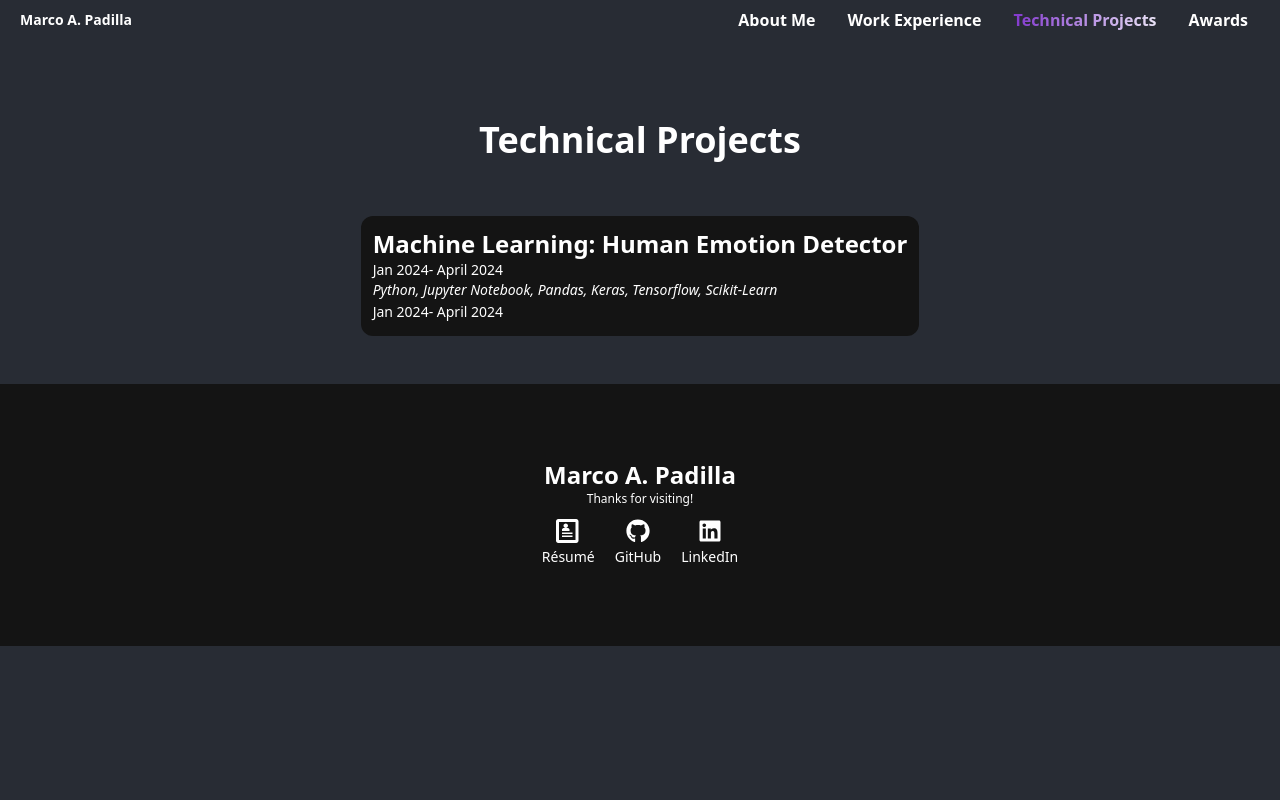
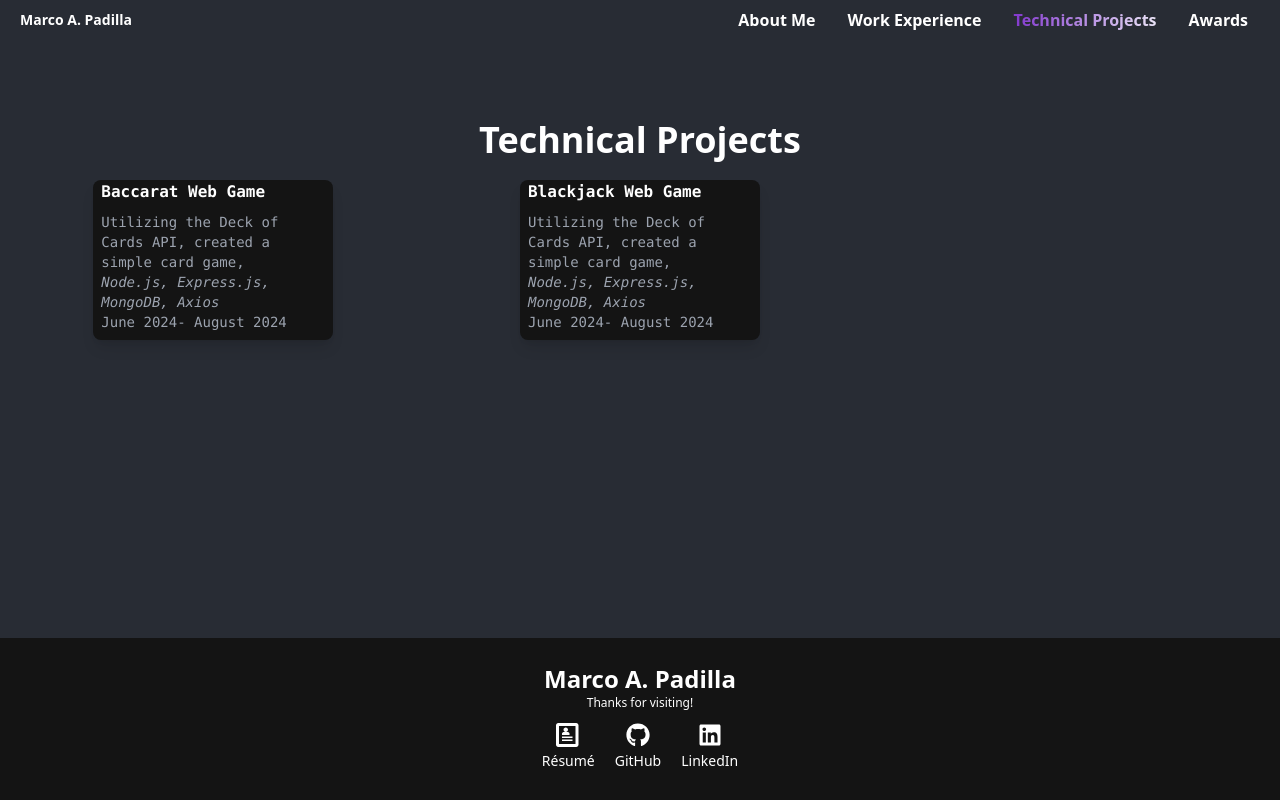
Before and after one commit to m-padilla/myPortfolio, a React (Create React App) app: page /projects in a window 1280 px wide. Built offline with nearby package versions, Linux system fonts and the light colour scheme.

Commit message:
implemented the slider on the Modal component. the slider component still need more work for better user experience.

```diff
--- a/src/Components/Details/DisplayDetailsCard.jsx
+++ b/src/Components/Details/DisplayDetailsCard.jsx
@@ -3,36 +3,28 @@ function DisplayDetailsCard({ details }) {
 
 
   return (
-    <div className='mt-14 flex'>
+    <div className='bg-secondary shadow-lg w-60 mx-auto my-5 max-h-fit rounded-lg '>
 
-      {details.map(i => (
-        <div className='w-max max-h-min mx-auto p-3 mb-12 rounded-xl bg-secondary font-sans'>
+          {details.image ? <img src={details.image} className='rounded-t-xl w-[320px] ' alt={details.imageAlt} /> : null}
 
-          {i.image ? <img src={i.image} className='h-[150px] rounded-md' alt={i.imageAlt} /> : null}
+          {/* Heading/ Name of j */}
+          <h3 className='font-bold mt-3 pl-2 text-white'>{details.name} </h3>
 
-          <a
-            href={i.link}
-            className='font-bold text-2xl transition-all duration-[0.2s] ease-in-out delay-0 transition-normal'
-            target='_blank'
-            rel='noopener noreferrer'
-          >
-            {i.name}
-          </a>
+          {/* text of the details */}
+          <div className="text-gray-400 text-sm p-2">
+          {details.description ? <p >{details.description}</p> : null}
 
-          {i.description ?  <p className='text-sm'>{i.description}</p> : null }
+          {details.technologies ? <p className='italic pr-4'>{details.technologies}</p> : null}
+          {details.institution ? <p className='italic pr-4' >{details.institution}</p> : null}
+          {
+            Array.isArray(details.dates) && details.dates.length > 1
+            ? details.dates.map((d) =>
+              <div className="flex" >
+            <div className="pr-2" >•</div>
+            <p>{d}</p>
+            </div>) : <p>{details.date}</p>}
 
-          {i.technologies ? <p className='text-sm italic text-nowrap'>{i.technologies}</p> : null}
-          {i.institution ? <p className='text-sm italic text-nowrap'>{i.intitution}</p> : null}
-
-          {
-            Array.isArray(i.dates) && i.dates.length > 1
-              ? i.dates.map((d) =>
-                <div className=" flex">
-                  <div className="pr-2 text-3xl  align-top leading-6 ">•</div>
-                  <p className='leading-6 text-sm p-0 m-0 text-nowrap'>{d}</p>
-                </div>) : <p className='leading-6 text-sm p-0 m-0 text-nowrap'>{i.date}</p>}
-        </div>
-      ))}
+          </div>
 
     </div>
   );
--- a/src/Components/Details/Modal.jsx
+++ b/src/Components/Details/Modal.jsx
@@ -8,7 +8,7 @@ export default function Modal({ show, onClose, children }) {
 
   return (
     <div className="fixed inset-0 bg-black bg-opacity-50 flex items-center justify-center z-50">
-      <div className="bg-white rounded-lg shadow-lg max-w-3xl relative flex justify-end">
+      <div className="bg-white rounded-lg shadow-lg relative w-full max-w-3xl min-h-3xl  flex justify-end">
         <span
           onClick={onClose}
           className="absolute right-3 top-2 hover:text-sky-400 text-gray-500 text-3xl font-bold hover:cursor-pointer z-50 "
@@ -16,7 +16,7 @@ export default function Modal({ show, onClose, children }) {
           <IoIosCloseCircleOutline />
         </span>
 
-        <div className="text-black pl-3 py-3">
+        <div className="text-black pl-3 py-3 w-full">
 
           {children}
 
--- a/src/Components/Footer/Footer.jsx
+++ b/src/Components/Footer/Footer.jsx
@@ -3,9 +3,9 @@ import ShowSocials from '../../Components/Details/Socials';
 
 function Footer() {
   return (
-    <div className='font-sans'>
+    <div className='font-sans fixed bottom-0 w-full'>
 
-      <div className='py-[75px] text-center bg-secondary'>
+      <div className='py-[25px] text-center bg-secondary'>
 
         <div className='text-white transition-all delay-0 duration-[0.2s] ease-in m-0 transition-normal text-2xl inline-block'>
           <b>Marco A. Padilla</b>
--- a/src/Components/Header/TopNaviBar.jsx
+++ b/src/Components/Header/TopNaviBar.jsx
@@ -40,7 +40,7 @@ function ShowMenuLinks() {
 function TopNaviBar() {
   return (
     <>
-      <nav className='flex justify-between items-center bg-primary px-4'>
+      <nav className='flex justify-between items-center bg-primary px-4 sh'>
         <p className="text-sm m-1 font-bold text-white">Marco A. Padilla</p>
         <ShowMenuLinks />
       </nav>
--- a/src/Components/Pages/Awards/Awards.js
+++ /dev/null
@@ -1,53 +0,0 @@
-import SectionHeading from '../SectionHeading.js';
-import DisplayDetailsCard from '../../Details/DisplayDetailsCard.jsx';
-import Service_Lapel_Pin from '../../../assests/Service_Lapel_Pin.jpg'
-import Deans_Honor_List from '../../../assests/Deans_Honor_List.jpg'
-import Footer from '../../Footer/Footer.jsx';
-
-const awards = [
-  {
-    name:'Cum Laude',
-    description:'Baccalaureate Honors',
-    technologies: 'California State University Los Angeles',
-    date: 'May 2025',
-    image: 'https://ung.edu/commencement/_uploads/images/cum-laude.jpg',
-    imageAlt: 'Golden Honor Cords: Cum Laude'
-  },
-  {
-    name:'Full Time Dean\'s Honor List',
-    description:'Academic Honors',
-    technologies: 'Los Angeles Southwest College',
-    dates:[
-      'Fall 2015',
-      'Spring 2016'
-    ],
-    image: Deans_Honor_List,
-    imageAlt: 'Certificate for the Dean\'s Honor List'
-  },
-  {
-    name:'Community Service',
-    description:'Award for Contribution of Volunteer work.',
-    technologies: 'John C. Fremont High School',
-    date:'May 2012',
-    image: Service_Lapel_Pin,
-    imageAlt: 'bronze Lapel Pin with the word Service written on it.'
-  },
-];
-
-function Awards() {
-  return (
-    <div className='pt-20 bg-primary font-mono'>
-
-      <div className='text-white'>
-
-        <SectionHeading text='Awards / Honors'  syling='text-white text-4xl' />
-        <DisplayDetailsCard details={ awards }/>
-        <Footer/>
-      </div>
-
-    </div>
-  )
-}
-
-
-export default Awards;
--- /dev/null
+++ b/src/Components/Pages/Awards/Awards.jsx
@@ -0,0 +1,60 @@
+import SectionHeading from '../SectionHeading.js';
+import DisplayDetailsCard from '../../Details/DisplayDetailsCard.jsx';
+import Service_Lapel_Pin from '../../../assests/Service_Lapel_Pin.jpg'
+import Deans_Honor_List from '../../../assests/Deans_Honor_List.jpg'
+import Footer from '../../Footer/Footer.jsx';
+
+const awards = [
+  {
+    name: 'Cum Laude',
+    description: 'Baccalaureate Honors',
+    institution: 'California State University Los Angeles',
+    date: 'May 2025',
+    image: 'https://ung.edu/commencement/_uploads/images/cum-laude.jpg',
+    imageAlt: 'Golden Honor Cords: Cum Laude'
+  },
+  {
+    name: 'Full Time Dean\'s Honor List',
+    description: 'Academic Honors',
+    institution: 'Los Angeles Southwest College',
+    dates: [
+      'Fall 2015',
+      'Spring 2016'
+    ],
+    image: Deans_Honor_List,
+    imageAlt: 'Certificate for the Dean\'s Honor List'
+  },
+  {
+    name: 'Community Service',
+    description: 'Award for Contribution of Volunteer work.',
+    institution: 'John C. Fremont High School',
+    date: 'May 2012',
+    image: Service_Lapel_Pin,
+    imageAlt: 'bronze Lapel Pin with the word Service written on it.'
+  },
+];
+
+
+function Awards() {
+  return (
+    <div className='pt-20 bg-primary font-mono '>
+      <SectionHeading text='Awards / Honors' syling='text-white text-4xl' />
+
+      <div className='grid sm:grid-cols-1 md:grid-cols-2 lg:grid-cols-3 h-fit'>
+
+        {awards.map((award, index) => (
+          <DisplayDetailsCard key={index} details={award}/>
+        ))}
+
+      </div>
+
+      <div className='fixed bottom-0 w-full'>
+        <Footer />
+      </div>
+
+    </div>
+  )
+}
+
+
+export default Awards;
--- a/src/Components/Pages/Projects/Projects.jsx
+++ b/src/Components/Pages/Projects/Projects.jsx
@@ -1,3 +1,7 @@
+import { useState } from 'react';
+import Modal from '../../Details/Modal';
+import Slider from '../../Details/Slider';
+
 import SectionHeading from '../SectionHeading';
 import DisplayDetailsCard from '../../../Components/Details/DisplayDetailsCard';
 import Footer from '../../Footer/Footer';
@@ -5,28 +9,84 @@ import Footer from '../../Footer/Footer';
 
 const projects = [
   {
-    name:'Machine Learning: Human Emotion Detector',
-    description:'Jan 2024- April 2024',
-    technologies:'Python, Jupyter Notebook, Pandas, Keras, Tensorflow, Scikit-Learn',
-    date:'Jan 2024- April 2024',
-    content:[
-      'Trained various machine learning and deep learning models, including SVM, ANN, and CNN, to predict human emotions from grayscale images, achieving accurate emotion classification through image analysis.',
-      'Preprocessed a dataset of 37,000+ human emotion images taken from Kaggle, utilized Pandas, Keras, and NumPy to optimize them as training data for machine learning models, achieving an average prediction accuracy of 60%.'
-    ],
+    name: 'Baccarat Web Game',
+    description: "Utilizing the Deck of Cards API, created a simple card game,",
+    technologies: 'Node.js, Express.js, MongoDB, Axios',
+    date: 'June 2024- August 2024',
+    details: [
+      {
+        taskName: "Add Placeholder to Singleline textbox.",
+        image: 'https://www.skycitycasino.com/blog/wp-content/uploads/2020/02/SkyCity-Blog-Baccarat-1280x800.jpg',
+        description: "allow the user to create custom placeholders in single line textbox.",
+
+      },
+      {
+        taskName: "Node.js implemetation.",
+        image: 'https://officialgamerules.org/wp-content/uploads/2025/02/image-367.jpeg',
+        description: "allow the user to select Player or Banker.",
+
+      },
+    ]
+  },
+  {
+    name: 'Blackjack Web Game',
+    description: "Utilizing the Deck of Cards API, created a simple card game,",
+    technologies: 'Node.js, Express.js, MongoDB, Axios',
+    date: 'June 2024- August 2024',
+    details: [
+      {
+        taskName: "Add Placeholder to Singleline textbox.",
+        image: 'https://www.liveabout.com/thmb/pIJPZ5JF44uhPPlaxxGUT-ZO1Do=/750x0/filters:no_upscale():max_bytes(150000):strip_icc()/GettyImages-917034570-5ad2aea3642dca003605302b.jpg',
+        description: "Refactored an existing component in order to allow the user to create custom placeholders in single line textbox.",
+
+      },
+    ]
   },
 ];
 
+
 function Projects() {
+
+  const [showModal, setShowModal] = useState(false);
+
+  const [selectedProject, setSelectedProject] = useState(null);
+
+  const openModal = (project) => {
+    setSelectedProject(project);
+    setShowModal(true);
+  };
+
   return (
     <div className='pt-20 bg-primary font-mono'>
 
-      <div className='text-white'>
+      <SectionHeading text='Technical Projects' syling='text-white text-4xl' />
 
-        <SectionHeading text='Technical Projects' syling='text-white text-4xl'  />
-        <DisplayDetailsCard details= { projects }/>
-        <Footer/>
+      <div className='grid sm:grid-cols-1 md:grid-cols-2 lg:grid-cols-3 h-fit'>
+
+        {projects.map((project, index) => (
+          <>
+            <div
+              key={index}
+              role='button'
+              onClick={() => openModal(project)}
+              className='pb-3'
+            >
+              <DisplayDetailsCard key={index} details={project} />
+            </div>
+
+
+            {showModal && selectedProject && (
+              <Modal show={showModal} onClose={() => setShowModal(false)}>
+                <Slider data={selectedProject.details} />
+              </Modal>
+            )}
+          </>
+        ))}
 
       </div>
+
+
+      <Footer />
 
     </div>
   )
--- a/src/Components/Pages/Work/Work.jsx
+++ b/src/Components/Pages/Work/Work.jsx
@@ -16,21 +16,18 @@ import Slider from '../../Details/Slider';
 const work = [
   {
     name: 'We2Link',
-    description: 'Software Engineer Intern',
+    description: 'Junior Software Developer',
     technologies: 'HTML, CSS, Tailwind CSS, JavaScript, React, Firebase',
     date: 'August 2024 - May 2025',
-    content: [
-      'Developed a full-stack application with React.js and Firebase to enhance memory management for users with cognitive impairments by helping them efficiently organize memories, passwords, contacts, and daily tasks.',
-      'Engineered a detect-duplicate-contacts and merge feature by creating multiple onCall cloud functions that grouped duplicate contacts base on same phonenumber or email, enabling users to selectively merge and retain relevant contacts.'
-    ],
+    // content: [
+    //   'Developed a full-stack application with React.js and Firebase to enhance memory management for users with cognitive impairments by helping them efficiently organize memories, passwords, contacts, and daily tasks.',
+    //   'Engineered a detect-duplicate-contacts and merge feature by creating multiple onCall cloud functions that grouped duplicate contacts base on same phonenumber or email, enabling users to selectively merge and retain relevant contacts.'
+    // ],
     image: we2link,
-    imageAlt: 'we2link logo'
-  }
-];
-
-const workDetails = [
+    imageAlt: 'we2link logo',
+    details: [
       {
-    taskName: "add Placeholder to single line text box.",
+        taskName: "Add Placeholder to Singleline textbox.",
         image: placeholder,
         description: "Refactored an existing component in order to allow the user to create custom placeholders in single line textbox.",
       },
@@ -40,22 +37,21 @@ const workDetails = [
         description: "Tasked with refactoring some of the code to now process Tailwind CSS utility commands.",
       },
       {
-    taskName: "display duplicate contacts",
+        taskName: "Display Duplicate Contacts",
         image: duplicateContact,
-    description: "Tasked with refactoring some of the code to now process Tailwind CSS utility commands.",
       },
       {
-    taskName: "Merge duplicate contacts",
+        taskName: "Merge Duplicate Contacts",
         image: mergeContacts,
-    description: "Tasked with refactoring some of the code to now process Tailwind CSS utility commands.",
+
       },
       {
-    taskName: "drop-down label menu",
+        taskName: "Drop-down Label Menu",
         image: dropDownLabels,
-    description: "Tasked with refactoring some of the code to now process Tailwind CSS utility commands.",
+
       },
-
-
+    ],
+  }
 ];
 
 
@@ -63,28 +59,40 @@ function Work() {
 
   const [showModal, setShowModal] = useState(false);
 
+  const [selectedJob, setSelectedJob] = useState(null);
+
+  function openModal(job) {
+    setShowModal(true)
+    setSelectedJob(job)
+  }
+
 
   return (
     <div className='pt-20 bg-primary font-mono'>
 
-      <div className='text-white'>
-
       <SectionHeading text='Work Experience' syling='text-white text-4xl' />
 
+
+      {work.map((job, index) => (
         <div
+          key={index}
           role='button'
-        onClick={() => setShowModal(true)}
+          onClick={() => openModal(job)}
+          className='pb-3'
         >
-          <DisplayDetailsCard details={work} />
+          <DisplayDetailsCard key={index} details={job} />
         </div>
+      ))}
 
+
+      {showModal && setSelectedJob && (
         <Modal show={showModal} onClose={() => setShowModal(false)}>
-          <Slider data={workDetails} />
+          <Slider data={selectedJob.details} />
         </Modal>
 
+      )}
+
       <Footer />
-
-      </div>
 
     </div>
   )
```
Also changed, not shown: src/App.js (+9 -9 lines), src/Components/Details/Slider.jsx (+13 -24 lines). Lines whose indentation alone changed are shown as unchanged.
